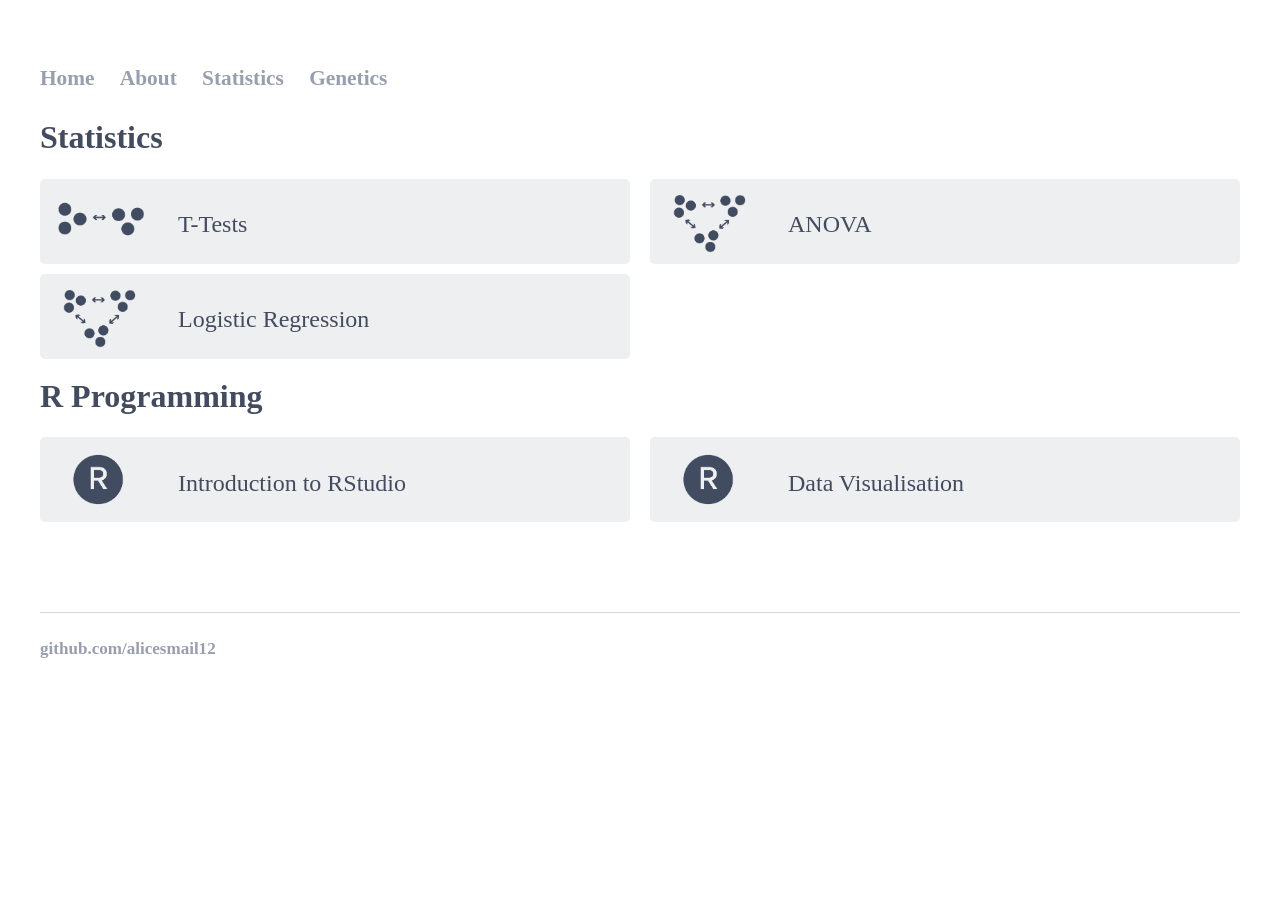
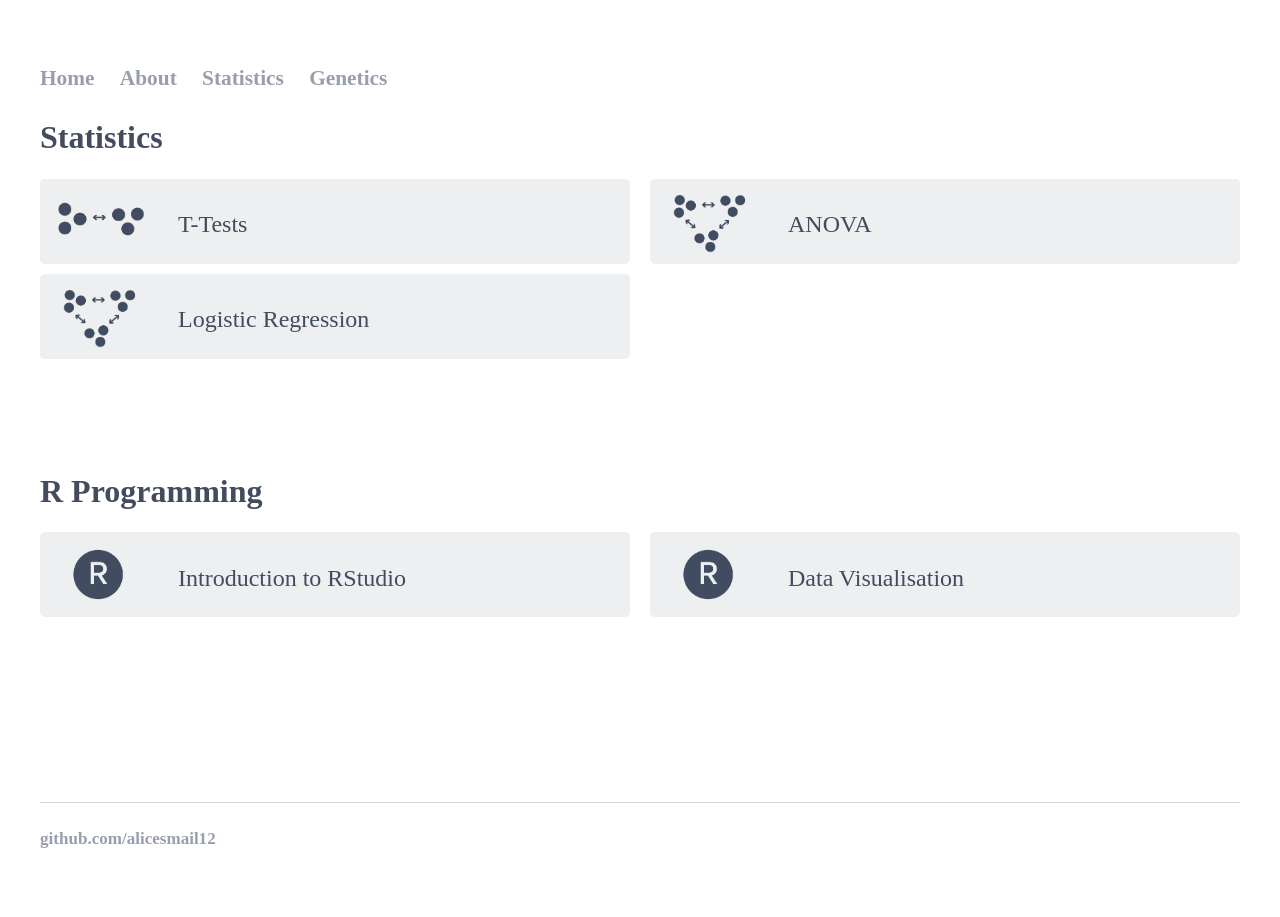
Before and after one commit to alicesmail12/alicesmail12.github.io, a Jekyll site: the page built from Statistics/index.html, in a window 1280 px wide. Built offline with Jekyll 4.4.1, drawn with Linux system fonts in a browser that asks for light colours; some web fonts are replaced.

Commit message:
Update index.html

```diff
--- a/Statistics/index.html
+++ b/Statistics/index.html
@@ -10,7 +10,7 @@ title: Statistics
 
 .portfolio {
     display: grid;
-    grid-template-rows: 80px 80px;
+    grid-template-rows: 80px 80px 80px;
     grid-template-columns: repeat(2, 1fr);
     row-gap: 15px;
     column-gap: 20px
```
